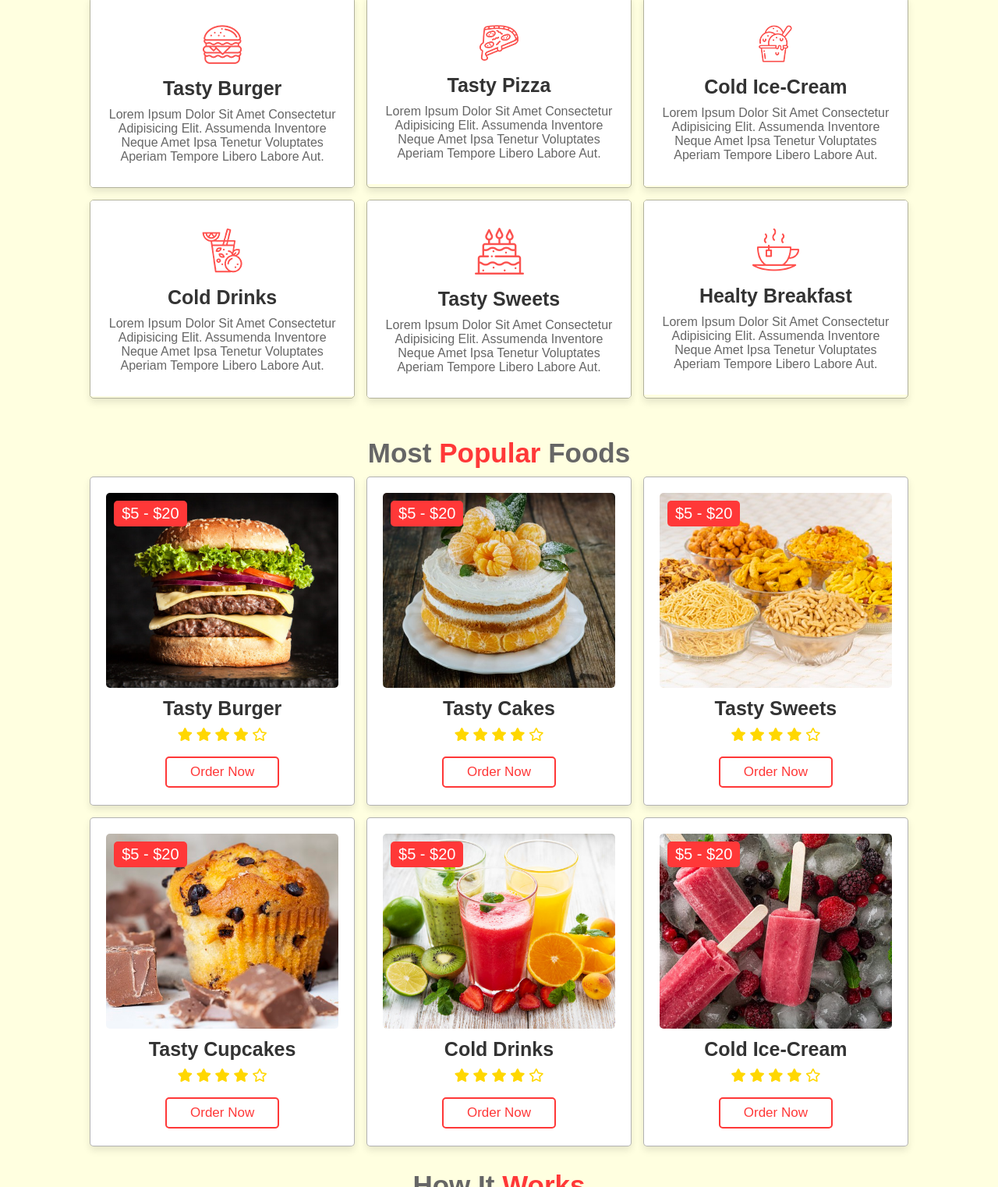
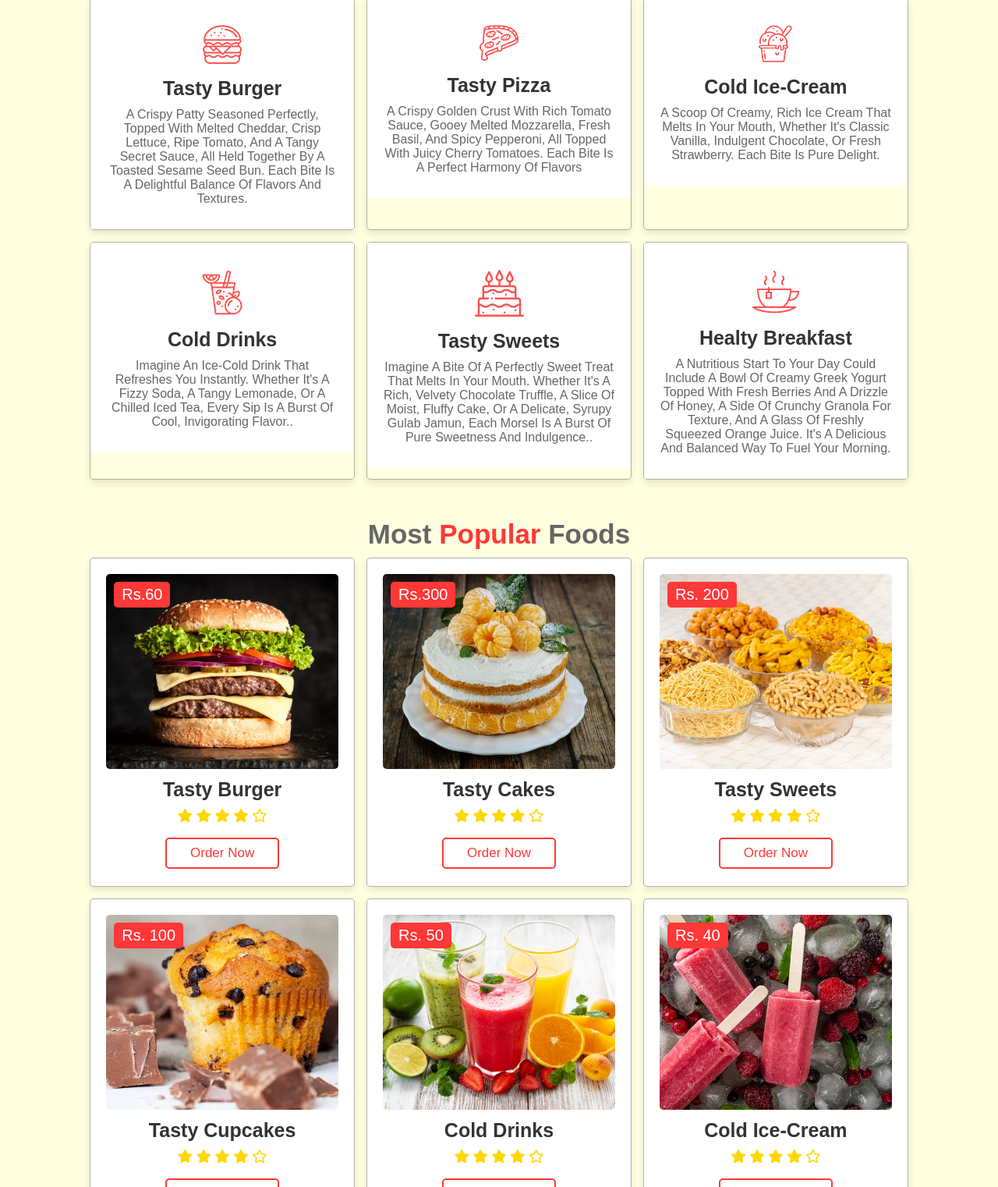
Before and after one commit to sevrussanape/Projects, a plain HTML site: page index.html in a window 1280 px wide. Shown: the part 884-2406 px from the top of the page at 78% size. Drawn offline with Linux system fonts and the light colour scheme.

Commit message:
Update index.html

```diff
--- a/index.html
+++ b/index.html
@@ -41,7 +41,7 @@
 
     <div class="content">
         <h3>food made with love</h3>
-        <p>Lorem ipsum dolor sit, amet consectetur adipisicing elit. Voluptas accusamus tempore temporibus rem amet laudantium animi optio voluptatum. Natus obcaecati unde porro nostrum ipsam itaque impedit incidunt rem quisquam eos!</p>
+        <p>The higher the passion and effort that goes into making the food, the higher the love is in the cooking</p>
         <a href="#" class="btn">order now</a>
     </div>
 
@@ -65,7 +65,7 @@
             <div class="content">
                 <img src="images/s-1.png" alt="">
                 <h3>tasty burger</h3>
-                <p>Lorem ipsum dolor sit amet consectetur adipisicing elit. Assumenda inventore neque amet ipsa tenetur voluptates aperiam tempore libero labore aut.</p>
+                <p>A crispy patty seasoned perfectly, topped with melted cheddar, crisp lettuce, ripe tomato, and a tangy secret sauce, all held together by a toasted sesame seed bun. Each bite is a delightful balance of flavors and textures.</p>
             </div>
         </div>
         <div class="box">
@@ -73,7 +73,7 @@
             <div class="content">
                 <img src="images/s-2.png" alt="">
                 <h3>tasty pizza</h3>
-                <p>Lorem ipsum dolor sit amet consectetur adipisicing elit. Assumenda inventore neque amet ipsa tenetur voluptates aperiam tempore libero labore aut.</p>
+                <p>A crispy golden crust with rich tomato sauce, gooey melted mozzarella, fresh basil, and spicy pepperoni, all topped with juicy cherry tomatoes. Each bite is a perfect harmony of flavors</p>
             </div>
         </div>
         <div class="box">
@@ -81,7 +81,7 @@
             <div class="content">
                 <img src="images/s-3.png" alt="">
                 <h3>cold ice-cream</h3>
-                <p>Lorem ipsum dolor sit amet consectetur adipisicing elit. Assumenda inventore neque amet ipsa tenetur voluptates aperiam tempore libero labore aut.</p>
+                <p>A scoop of creamy, rich ice cream that melts in your mouth, whether it's classic vanilla, indulgent chocolate, or fresh strawberry. Each bite is pure delight.</p>
             </div>
         </div>
         <div class="box">
@@ -89,7 +89,7 @@
             <div class="content">
                 <img src="images/s-4.png" alt="">
                 <h3>cold drinks</h3>
-                <p>Lorem ipsum dolor sit amet consectetur adipisicing elit. Assumenda inventore neque amet ipsa tenetur voluptates aperiam tempore libero labore aut.</p>
+                <p>Imagine an ice-cold drink that refreshes you instantly. Whether it's a fizzy soda, a tangy lemonade, or a chilled iced tea, every sip is a burst of cool, invigorating flavor..</p>
             </div>
         </div>
         <div class="box">
@@ -97,7 +97,7 @@
             <div class="content">
                 <img src="images/s-5.png" alt="">
                 <h3>tasty sweets</h3>
-                <p>Lorem ipsum dolor sit amet consectetur adipisicing elit. Assumenda inventore neque amet ipsa tenetur voluptates aperiam tempore libero labore aut.</p>
+                <p>Imagine a bite of a perfectly sweet treat that melts in your mouth. Whether it's a rich, velvety chocolate truffle, a slice of moist, fluffy cake, or a delicate, syrupy gulab jamun, each morsel is a burst of pure sweetness and indulgence..</p>
             </div>
         </div>
         <div class="box">
@@ -105,7 +105,7 @@
             <div class="content">
                 <img src="images/s-6.png" alt="">
                 <h3>healty breakfast</h3>
-                <p>Lorem ipsum dolor sit amet consectetur adipisicing elit. Assumenda inventore neque amet ipsa tenetur voluptates aperiam tempore libero labore aut.</p>
+                <p>A nutritious start to your day could include a bowl of creamy Greek yogurt topped with fresh berries and a drizzle of honey, a side of crunchy granola for texture, and a glass of freshly squeezed orange juice. It's a delicious and balanced way to fuel your morning.</p>
             </div>
         </div>
 
@@ -124,7 +124,7 @@
     <div class="box-container">
 
         <div class="box">
-            <span class="price"> $5 - $20 </span>
+            <span class="price"> Rs.60 </span>
             <img src="images/p-1.jpg" alt="">
             <h3>tasty burger</h3>
             <div class="stars">
@@ -137,7 +137,7 @@
             <a href="#" class="btn">order now</a>
         </div>
         <div class="box">
-            <span class="price"> $5 - $20 </span>
+            <span class="price"> Rs.300 </span>
             <img src="images/p-2.jpg" alt="">
             <h3>tasty cakes</h3>
             <div class="stars">
@@ -150,7 +150,7 @@
             <a href="#" class="btn">order now</a>
         </div>
         <div class="box">
-            <span class="price"> $5 - $20 </span>
+            <span class="price"> Rs. 200 </span>
             <img src="images/p-3.jpg" alt="">
             <h3>tasty sweets</h3>
             <div class="stars">
@@ -163,7 +163,7 @@
             <a href="#" class="btn">order now</a>
         </div>
         <div class="box">
-            <span class="price"> $5 - $20 </span>
+            <span class="price"> Rs. 100 </span>
             <img src="images/p-4.jpg" alt="">
             <h3>tasty cupcakes</h3>
             <div class="stars">
@@ -176,7 +176,7 @@
             <a href="#" class="btn">order now</a>
         </div>
         <div class="box">
-            <span class="price"> $5 - $20 </span>
+            <span class="price"> Rs. 50 </span>
             <img src="images/p-5.jpg" alt="">
             <h3>cold drinks</h3>
             <div class="stars">
@@ -189,7 +189,7 @@
             <a href="#" class="btn">order now</a>
         </div>
         <div class="box">
-            <span class="price"> $5 - $20 </span>
+            <span class="price"> Rs. 40 </span>
             <img src="images/p-6.jpg" alt="">
             <h3>cold ice-cream</h3>
             <div class="stars">
```
